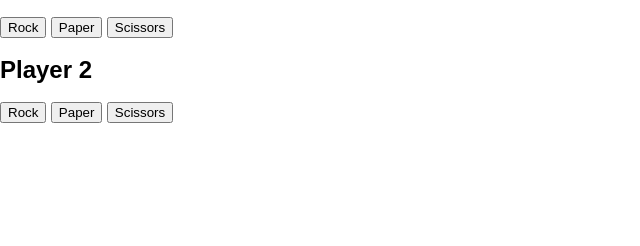
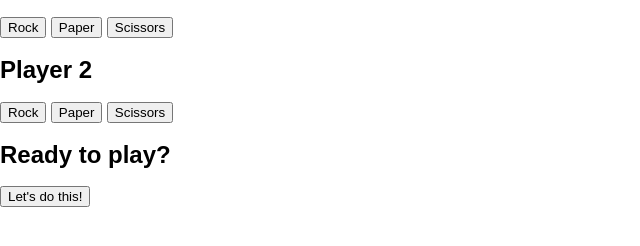
Before and after one commit to AaronStPete/Janken, a website: page public/index.html in a window 1280 px wide. Shown: the part 102-348 px from the top of the page, without its empty margins (0-640 px from the left). Drawn offline with Linux system fonts and the light colour scheme.

Commit message:
logic is complete

```diff
--- a/public/index.html
+++ b/public/index.html
@@ -31,6 +31,10 @@
         <button onclick="p2Scissors()">Scissors</button>
       </section>
     </section>
+    <section>
+      <h2>Ready to play?</h2>
+      <button onclick="runGame()">Let's do this!</button>
+    </section>
     <script src="./main.js" charset="utf-8"></script>
   </body>
 </html>
--- a/public/main.js
+++ b/public/main.js
@@ -61,17 +61,60 @@ const player2decided = () => {
     choiceBoxP2.textContent = ("Player 2 has decided...")
   }
 }
+// display button to run game logic
+let gameWinner = null
+console.log(gameWinner)
+const runGame = () => {
 
-// the rules are defined
-  // paper beats rock
-  // rock beats scissors
-  // scissors beats paper
-  // there is a tie
-// the choices are compared
-  // winner is decided
-// an outcome is displayed
+  // the rules are defined
+  if (choicePlayer1 === "rock") {
+    if (choicePlayer2 === "scissors") {
+        console.log("p1 wins")
+        gameWinner = "p1"
+      } else if
+      (choicePlayer2 === "paper") {
+        console.log("P2 wins")
+        gameWinner = "p2"
+      } else if
+      (choicePlayer2 === "rock") {
+        console.log("tie")
+        gameWinner = "tie"
+      }
+    }
+  if (choicePlayer1 === "paper") {
+    if (choicePlayer2 === "scissors") {
+        console.log("p2 wins")
+        gameWinner = "p2"
+      } else if
+      (choicePlayer2 === "paper") {
+        console.log("tie")
+        gameWinner = "tie"
+      } else if
+      (choicePlayer2 === "rock") {
+        console.log("p1 wins")
+        gameWinner = "p1"
+      }
+    }
+  if (choicePlayer1 === "scissors") {
+    if (choicePlayer2 === "scissors") {
+        console.log("tie")
+        gameWinner = "tie"
+      } else if
+      (choicePlayer2 === "paper") {
+        console.log("P1 wins")
+        gameWinner = "p1"
+      } else if
+      (choicePlayer2 === "rock") {
+        console.log("P2 wins")
+        gameWinner = "p2"
+      }
+    }
+
+}
+  // an outcome is displayed
   // show whoWon
   // log winner with choicePlayer1 & choicePlayer2
   // offer reset button
+
 // reset button
   //
```
Also changed, not shown: public/screen.css (line endings or trailing spaces).
